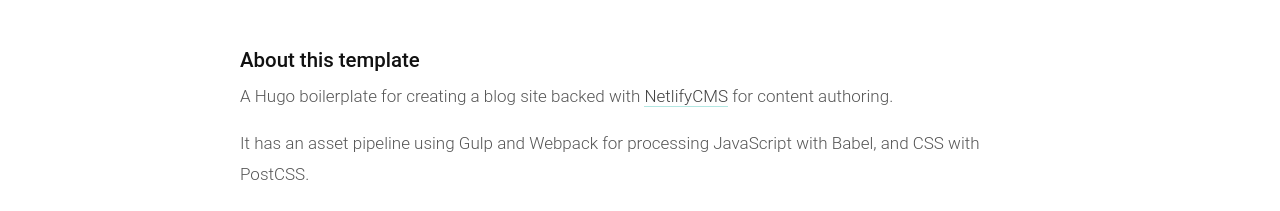
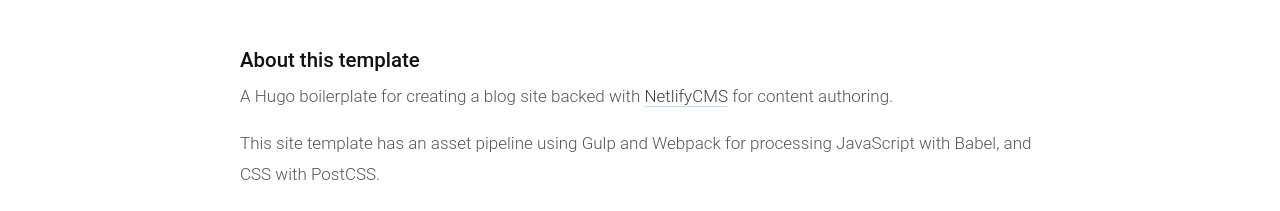
Before and after one commit to netlify/templates, an Eleventy site: page src/site/template/casper-hugo-blog.md in a window 1280 px wide. Shown: the part 741-952 px from the top of the page. Built offline with nearby package versions, Linux system fonts and the light colour scheme; Eleventy itself is replaced by a stand-in of ours; files that its build step writes are made by us from their sources.

Commit message:
wording nudge

```diff
--- a/src/site/template/casper-hugo-blog.md
+++ b/src/site/template/casper-hugo-blog.md
@@ -16,4 +16,4 @@ tags:
 
 A Hugo boilerplate for creating a blog site backed with [NetlifyCMS](https://www.netlifycms.org) for content authoring.
 
-It has an asset pipeline using Gulp and Webpack for processing JavaScript with Babel, and CSS with PostCSS.
+This site template has an asset pipeline using Gulp and Webpack for processing JavaScript with Babel, and CSS with PostCSS.
```
